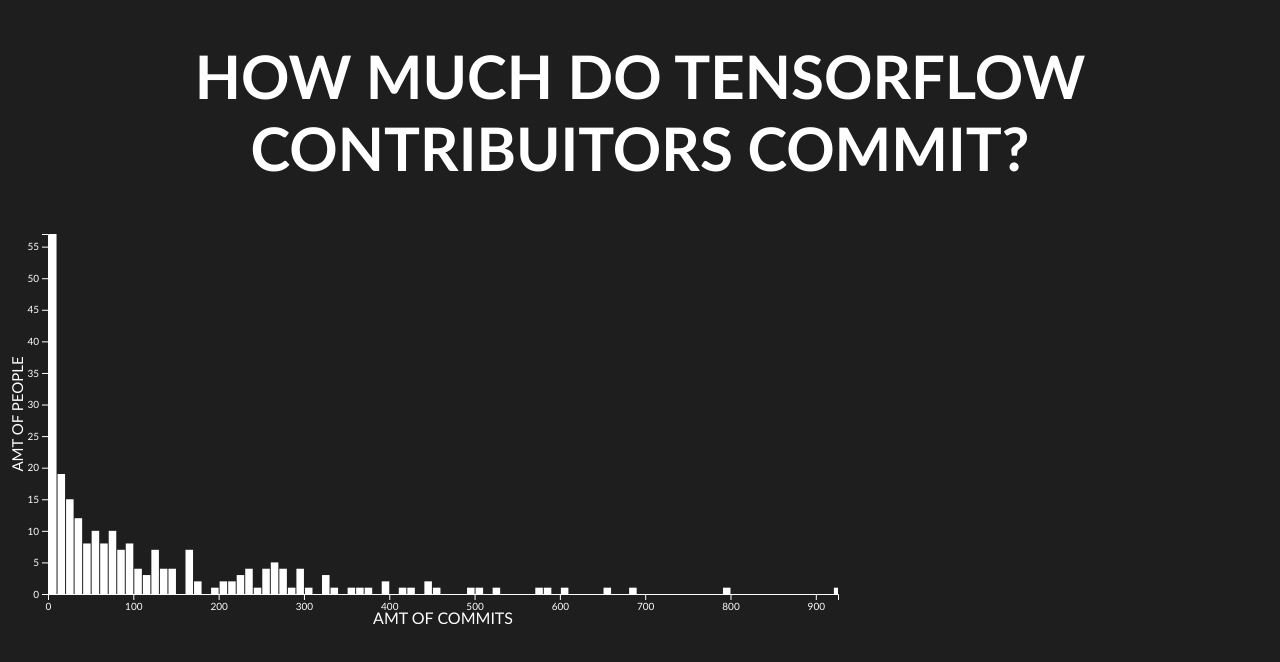
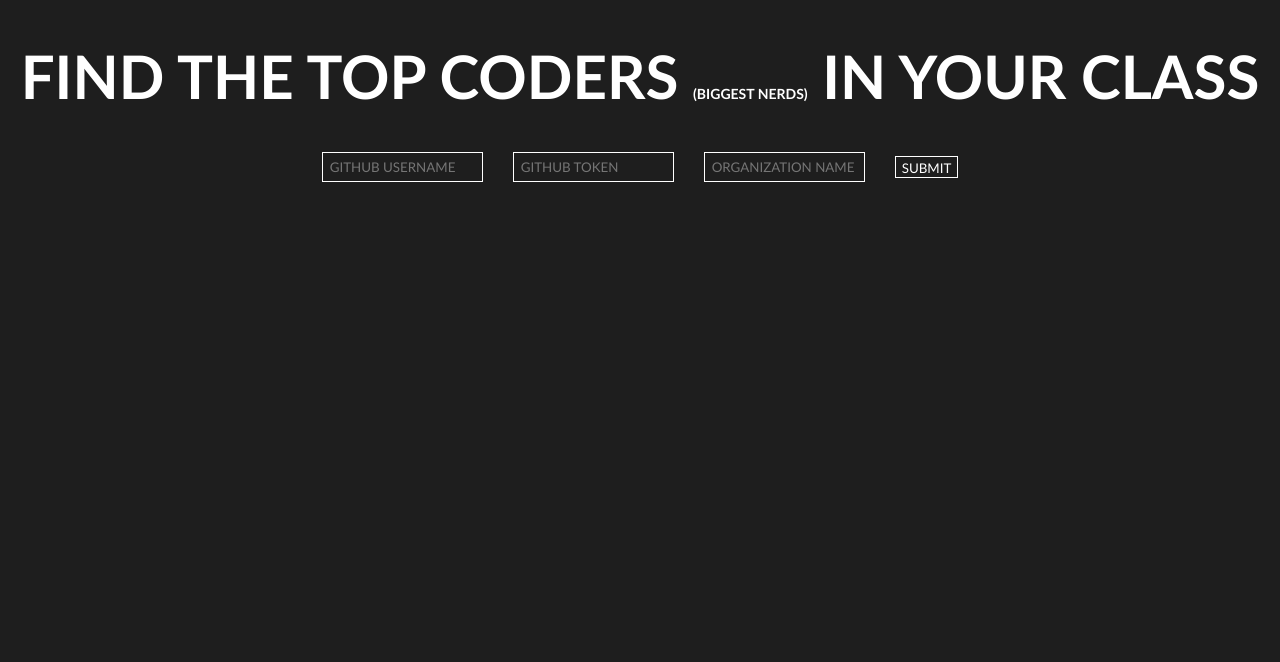
Before and after one commit to ezhang7423/pepper, a website: page public/index.html in a window 1280 px wide. Drawn offline with nearby package versions, Linux system fonts and the light colour scheme; files whose address does not match are found by name.

Commit message:
update form

```diff
--- a/public/index.html
+++ b/public/index.html
@@ -11,8 +11,24 @@
     <script src="node_modules/axios/dist/axios.js"></script>
 </head>
 <body>
-    <h1 align="center" class = "title">How much do Tensorflow Contribuitors commit?</h1>
-    <div id = "demoHistogram"></div>
+    <h1 align="center" class = "title">Find the top coders <span class='small'>(biggest nerds)</span> in your class</h1>
+    <!-- <div id = "demoHistogram"></div> -->
+    <form enctype="multipart/form-data" class = 'get-data'>
+
+        <input type="text" name='username' placeholder = "GITHUB USERNAME" >
+        <input type="text" name='token' placeholder = "GITHUB TOKEN" >
+        <input type="text" placeholder = "ORGANIZATION NAME" >
+        <button class='submit'>Submit</button>
+    </form>
     <script src="frontend.js"></script>
+    <script>
+    let form = document.querySelector('.get-data')
+    form.onsubmit = async (e) => {
+        e.preventDefault();
+        let formData = new FormData(form)
+        console.log(formData)
+        let response = await axios.post('api/upload', formData)
+    }
+    </script>
 </body>
 </html>
--- a/public/style.css
+++ b/public/style.css
@@ -5,7 +5,32 @@
     color: white;
     background-color: rgba(30, 30, 30);
 }
-
+input{
+    border: 1px solid white;
+    margin-right: 30px;
+    text-align: left;
+    height: 30px;
+    line-height: 100vh;
+    text-indent: 5px;
+    text-transform: none;
+}
 .title{
     font-size: 60px;
 }
+.small{
+    font-size: 14px;
+}
+
+.submit{
+    padding-top: 3px;
+    text-align: center;
+    border: 1px solid white;
+    text-decoration: none;
+}
+
+.get-data{
+    display: flex;
+    /* flex-direction: column; */
+    justify-content: center;
+    align-items: center;
+}
```
